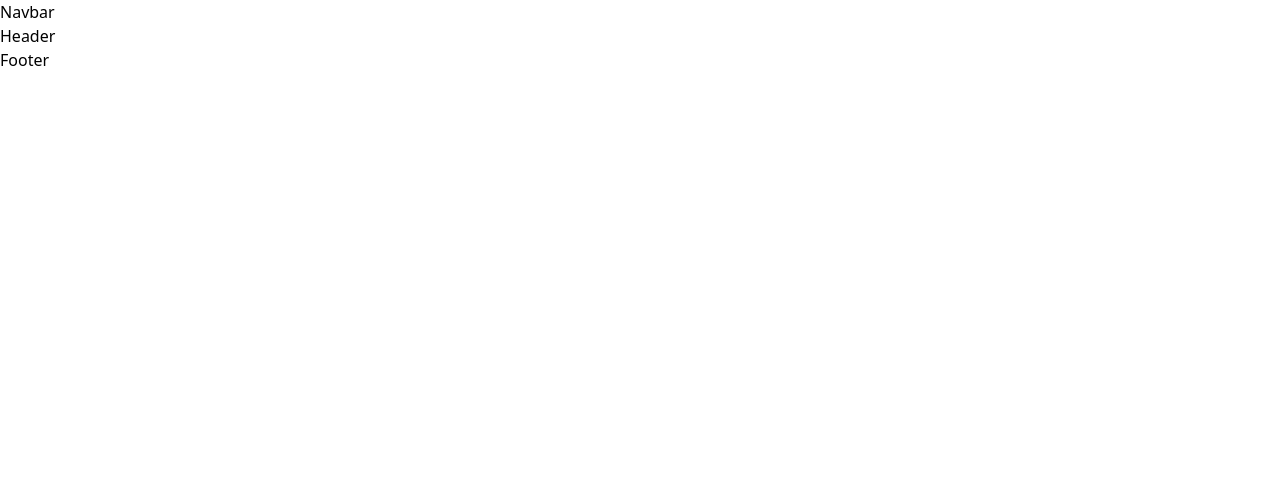
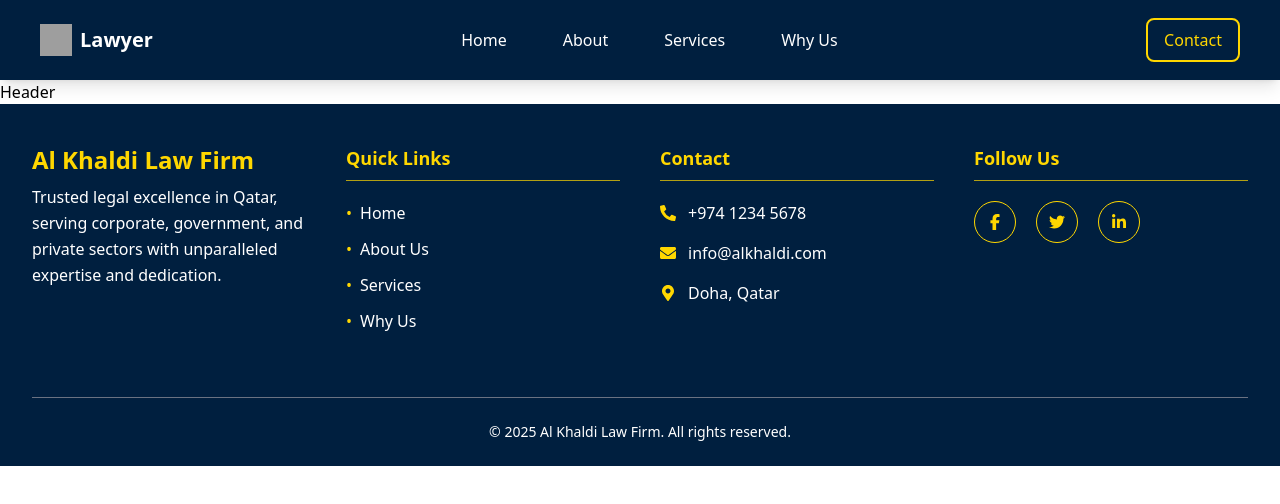
Before and after one commit to shakeel7521951/lawyer, a Next.js app: page / in a window 1280 px wide. Shown: the top 504 px of the page. Built offline with nearby package versions, Linux system fonts and the light colour scheme; grey boxes are pictures that could not be loaded.

Commit message:
Navbar & footer  add  page complete

```diff
--- a/app/components/common/Footer.jsx
+++ b/app/components/common/Footer.jsx
@@ -1,9 +1,96 @@
-import React from 'react'
+// components/Footer.jsx
+import { FaPhoneAlt, FaEnvelope, FaMapMarkerAlt } from "react-icons/fa";
+import { FaFacebookF, FaTwitter, FaLinkedinIn } from "react-icons/fa6";
+import Link from "next/link";
 
-const Footer = () => {
+export default function Footer() {
   return (
-    <div>Footer</div>
-  )
+    <footer className="bg-[#001f3f] text-white">
+      <div className="max-w-7xl mx-auto px-4 sm:px-6 lg:px-8 py-10 grid grid-cols-1 md:grid-cols-4 gap-10">
+        {/* Logo & Description */}
+        <div className="space-y-4">
+          <h2 className="text-2xl font-bold text-[#FFD700] mb-2">Al Khaldi Law Firm</h2>
+          <p className="text-white leading-relaxed">
+            Trusted legal excellence in Qatar, serving corporate, government, and private sectors with unparalleled expertise and dedication.
+          </p>
+        </div>
+
+        {/* Navigation */}
+        <div>
+          <h3 className="text-lg font-bold text-[#FFD700] mb-5 pb-2 border-b border-[#FFD700]/70">Quick Links</h3>
+          <ul className="space-y-3">
+            <li>
+              <Link href="/" className="text-white hover:text-[#FFD700] transition-colors duration-300 flex items-start">
+                <span className="mr-2 text-[#FFD700]">•</span>
+                <span>Home</span>
+              </Link>
+            </li>
+            <li>
+              <Link href="/about" className="text-white hover:text-[#FFD700] transition-colors duration-300 flex items-start">
+                <span className="mr-2 text-[#FFD700]">•</span>
+                <span>About Us</span>
+              </Link>
+            </li>
+            <li>
+              <Link href="/services" className="text-white hover:text-[#FFD700] transition-colors duration-300 flex items-start">
+                <span className="mr-2 text-[#FFD700]">•</span>
+                <span>Services</span>
+              </Link>
+            </li>
+            <li>
+              <Link href="/whyus" className="text-white hover:text-[#FFD700] transition-colors duration-300 flex items-start">
+                <span className="mr-2 text-[#FFD700]">•</span>
+                <span>Why Us</span>
+              </Link>
+            </li>
+          </ul>
+        </div>
+
+        {/* Contact Info */}
+        <div>
+          <h3 className="text-lg font-bold text-[#FFD700] mb-5 pb-2 border-b border-[#FFD700]/70">Contact</h3>
+          <ul className="space-y-4 text-white">
+            <li className="flex items-start gap-3">
+              <FaPhoneAlt className="text-[#FFD700] mt-1 flex-shrink-0" />
+              <span>+974 1234 5678</span>
+            </li>
+            <li className="flex items-start gap-3">
+              <FaEnvelope className="text-[#FFD700] mt-1 flex-shrink-0" />
+              <span>info@alkhaldi.com</span>
+            </li>
+            <li className="flex items-start gap-3">
+              <FaMapMarkerAlt className="text-[#FFD700] mt-1 flex-shrink-0" />
+              <span>Doha, Qatar</span>
+            </li>
+          </ul>
+        </div>
+
+        {/* Social & Language */}
+        <div>
+          <h3 className="text-lg font-bold text-[#FFD700] mb-5 pb-2 border-b border-[#FFD700]/70">Follow Us</h3>
+          <div className="flex space-x-5 mb-6">
+            <a href="#" className=" p-3 border border-[#FFD700] rounded-full text-[#FFD700] hover:bg-[#FFD700] hover:text-[#1877F2] transition-all duration-300">
+              <FaFacebookF className="w-4 h-4" />
+            </a>
+            <a href="#" className="border border-[#FFD700] p-3 rounded-full text-[#FFD700] hover:bg-[#FFD700] hover:text-[#1DA1F2] transition-all duration-300">
+              <FaTwitter className="w-4 h-4" />
+            </a>
+            <a href="#" className="border border-[#FFD700] p-3 rounded-full text-[#FFD700] hover:bg-[#FFD700] hover:text-[#0A66C2] transition-all duration-300">
+              <FaLinkedinIn className="w-4 h-4" />
+            </a>
+          </div>
+
+        </div>
+      </div>
+
+      {/* Bottom Bar */}
+      <div className="bg-[#001f3f] py-6">
+        <div className="max-w-7xl mx-auto px-4 sm:px-6 lg:px-8 text-center text-white text-sm">
+          <div className="border-t border-gray-500 pt-6">
+            © {new Date().getFullYear()} Al Khaldi Law Firm. All rights reserved.
+          </div>
+        </div>
+      </div>
+    </footer>
+  );
 }
-
-export default Footer
--- a/app/components/common/Navbar.jsx
+++ b/app/components/common/Navbar.jsx
@@ -1,9 +1,127 @@
-import React from 'react'
+'use client';
+
+import { useState } from 'react';
+import Link from 'next/link';
+import { FaBars } from 'react-icons/fa';
 
 const Navbar = () => {
+  const [open, setOpen] = useState(false);
+
   return (
-    <div>Navbar</div>
-  )
-}
+    <nav className="bg-[#001f3f] text-white shadow-lg sticky top-0 z-50 p-2">
+      <div className="max-w-7xl mx-auto px-4 sm:px-6 lg:px-8">
+        <div className="flex justify-between items-center h-16">
+          {/* Logo with brand name - Left side */}
+          <div className="flex-shrink-0 flex items-center space-x-2">
+            <img
+              className="h-8 w-8"
+              src="https://upload.wikimedia.org/wikipedia/en/thumb/b/bd/Reddit_Logo_Icon.svg/220px-Reddit_Logo_Icon.svg.png"
+              alt="Logo"
+            />
+            <span className="text-xl font-semibold">Lawyer</span>
+          </div>
 
-export default Navbar
+          {/* Desktop Navigation - Centered */}
+          <div className="hidden md:flex flex-1 justify-center">
+            <div className="flex space-x-14">
+              <Link
+                className="text-white hover:text-[#FFD700] transition-colors duration-300 font-medium relative group"
+                href="/"
+              >
+                Home
+                <span className="absolute left-0 bottom-0 h-0.5 bg-[#FFD700] w-0 group-hover:w-full transition-all duration-300"></span>
+              </Link>
+              <Link
+                className="text-white hover:text-[#FFD700] transition-colors duration-300 font-medium relative group"
+                href="/about"
+              >
+                About
+                <span className="absolute left-0 bottom-0 h-0.5 bg-[#FFD700] w-0 group-hover:w-full transition-all duration-300"></span>
+              </Link>
+              <Link
+                className="text-white hover:text-[#FFD700] transition-colors duration-300 font-medium relative group"
+                href="/services"
+              >
+                Services
+                <span className="absolute left-0 bottom-0 h-0.5 bg-[#FFD700] w-0 group-hover:w-full transition-all duration-300"></span>
+              </Link>
+              <Link
+                className="text-white hover:text-[#FFD700] transition-colors duration-300 font-medium relative group"
+                href="/whyus"
+              >
+                Why Us
+                <span className="absolute left-0 bottom-0 h-0.5 bg-[#FFD700] w-0 group-hover:w-full transition-all duration-300"></span>
+              </Link>
+            </div>
+          </div>
+
+          {/* Contact Button - Right side */}
+          <div className="hidden md:flex">
+            <Link
+              className="rounded-lg px-4 py-2 border-2 border-[#FFD700] text-[#FFD700] hover:bg-[#FFD700] hover:text-[#001f3f] transition-all duration-300 font-medium hover:shadow-lg hover:shadow-[#FFD700]/30"
+              href="/contact"
+            >
+              Contact
+            </Link>
+          </div>
+
+          {/* Mobile menu button */}
+          <div className="md:hidden flex items-center">
+            <button
+              onClick={() => setOpen(!open)}
+              className="inline-flex items-center justify-center p-2 rounded-md text-white hover:text-[#FFD700] focus:outline-none transition duration-150 ease-in-out"
+              aria-label="Main menu"
+            >
+              <FaBars className="h-6 w-6" />
+            </button>
+          </div>
+        </div>
+      </div>
+
+      {/* Mobile Dropdown Menu */}
+      {open && (
+        <div className="md:hidden bg-[#001a35] shadow-xl">
+          <div className="px-2 pt-2 pb-3 space-y-1 sm:px-3 flex flex-col ">
+            <Link
+              className="px-3 py-2 text-center rounded-md text-white hover:text-[#FFD700] hover:bg-[#00264d] transition-colors duration-300 font-medium"
+              href="/"
+              onClick={() => setOpen(false)}
+            >
+              Home
+            </Link>
+            <Link
+              className="px-3 py-2 text-center  rounded-md text-white hover:text-[#FFD700] hover:bg-[#00264d] transition-colors duration-300 font-medium"
+              href="/about"
+              onClick={() => setOpen(false)}
+            >
+              About
+            </Link>
+            <Link
+              className="px-3 py-2 text-center  rounded-md text-white hover:text-[#FFD700] hover:bg-[#00264d] transition-colors duration-300 font-medium"
+              href="/services"
+              onClick={() => setOpen(false)}
+            >
+              Services
+            </Link>
+            <Link
+              className="px-3 py-2 text-center  rounded-md text-white hover:text-[#FFD700] hover:bg-[#00264d] transition-colors duration-300 font-medium"
+              href="/whyus"
+              onClick={() => setOpen(false)}
+            >
+              Why Us
+            </Link>
+            <Link
+              className="mt-2 mx-3 px-3 py-2 rounded-md border-2 border-[#FFD700] text-[#FFD700] hover:bg-[#FFD700] hover:text-[#001f3f] transition-colors duration-300 font-medium text-center"
+              href="/contact"
+              onClick={() => setOpen(false)}
+            >
+              Contact
+            </Link>
+          </div>
+        </div>
+      )}
+    </nav>
+  );
+};
+
+export default Navbar;
```
